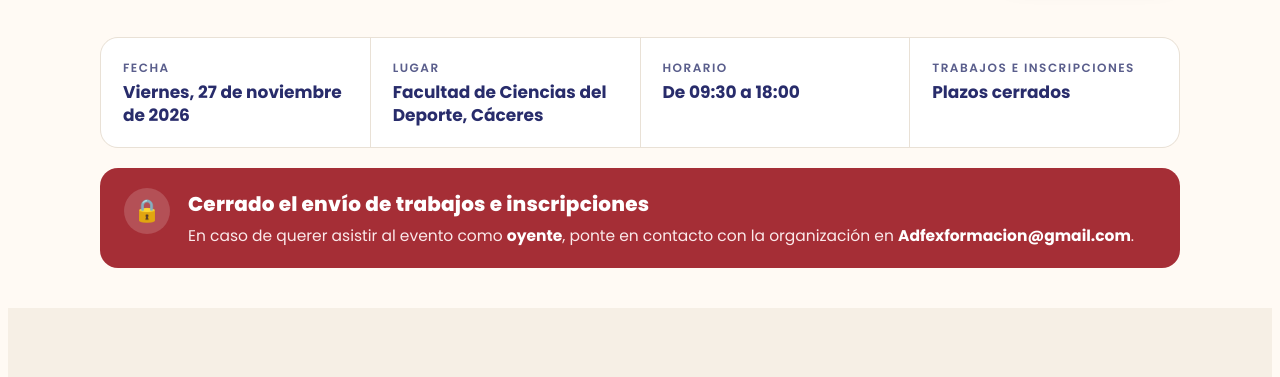
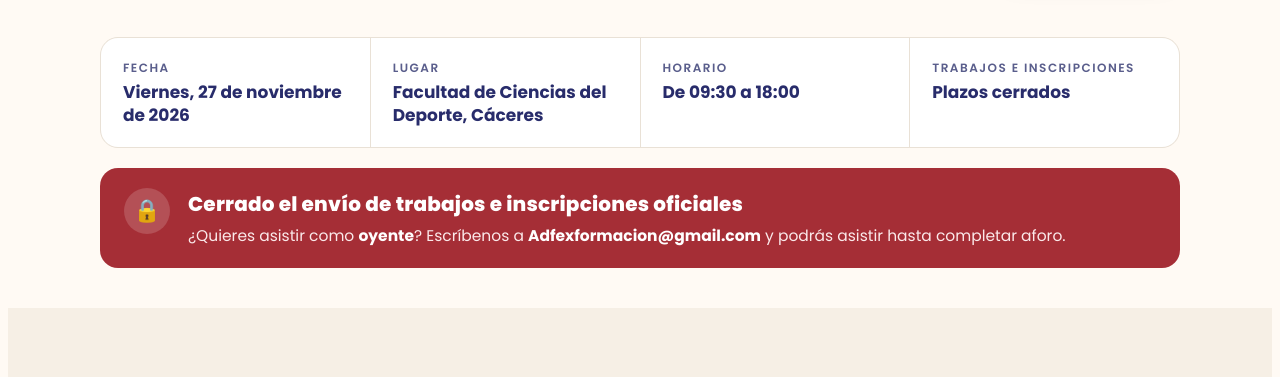
Before and after one commit to Adfexcc/Simposio-Ciencias-del-Deporte, a plain HTML site: page index.html in a window 1280 px wide. Shown: the part 564-941 px from the top of the page. Drawn offline with Linux system fonts and the light colour scheme.

Commit message:
Mejora del aviso de cierre: oyentes hasta completar aforo
Co-Authored-By: Claude Opus 5.5 <noreply@anthropic.com>
Claude-Session: https://claude.ai/code/session_01FYuyvSRBj5DsWyHdJLuBSn

```diff
--- a/index.html
+++ b/index.html
@@ -292,8 +292,8 @@ footer{padding-block:48px 40px;border-top:1px solid var(--line)}
     <div class="notice" role="note">
       <div class="nicon" aria-hidden="true">🔒</div>
       <div>
-        <strong>Cerrado el envío de trabajos e inscripciones</strong>
-        <p>En caso de querer asistir al evento como <b>oyente</b>, ponte en contacto con la organización en <b>Adfexformacion@gmail.com</b>.</p>
+        <strong>Cerrado el envío de trabajos e inscripciones oficiales</strong>
+        <p>¿Quieres asistir como <b>oyente</b>? Escríbenos a <b>Adfexformacion@gmail.com</b> y podrás asistir hasta completar aforo.</p>
       </div>
     </div>
   </div>
@@ -429,7 +429,7 @@ footer{padding-block:48px 40px;border-top:1px solid var(--line)}
 
     <div class="deadline">
       <div class="big"><small>Estado</small>Envío cerrado</div>
-      <div class="meta">La aceptación y la modalidad se comunican por correo electrónico. ¿Quieres asistir como oyente? Escribe a Adfexformacion@gmail.com.</div>
+      <div class="meta">La aceptación y la modalidad se comunican por correo electrónico. ¿Quieres asistir como oyente? Escríbenos a Adfexformacion@gmail.com y podrás asistir hasta completar aforo.</div>
       <div class="pills"><span>Póster científico</span><span>Comunicación oral</span><span>Gratuito</span></div>
       <a class="btn" href="#informacion" style="background:var(--yellow);color:var(--on-yellow);border-color:var(--yellow)">Contactar con la organización</a>
     </div>
```
